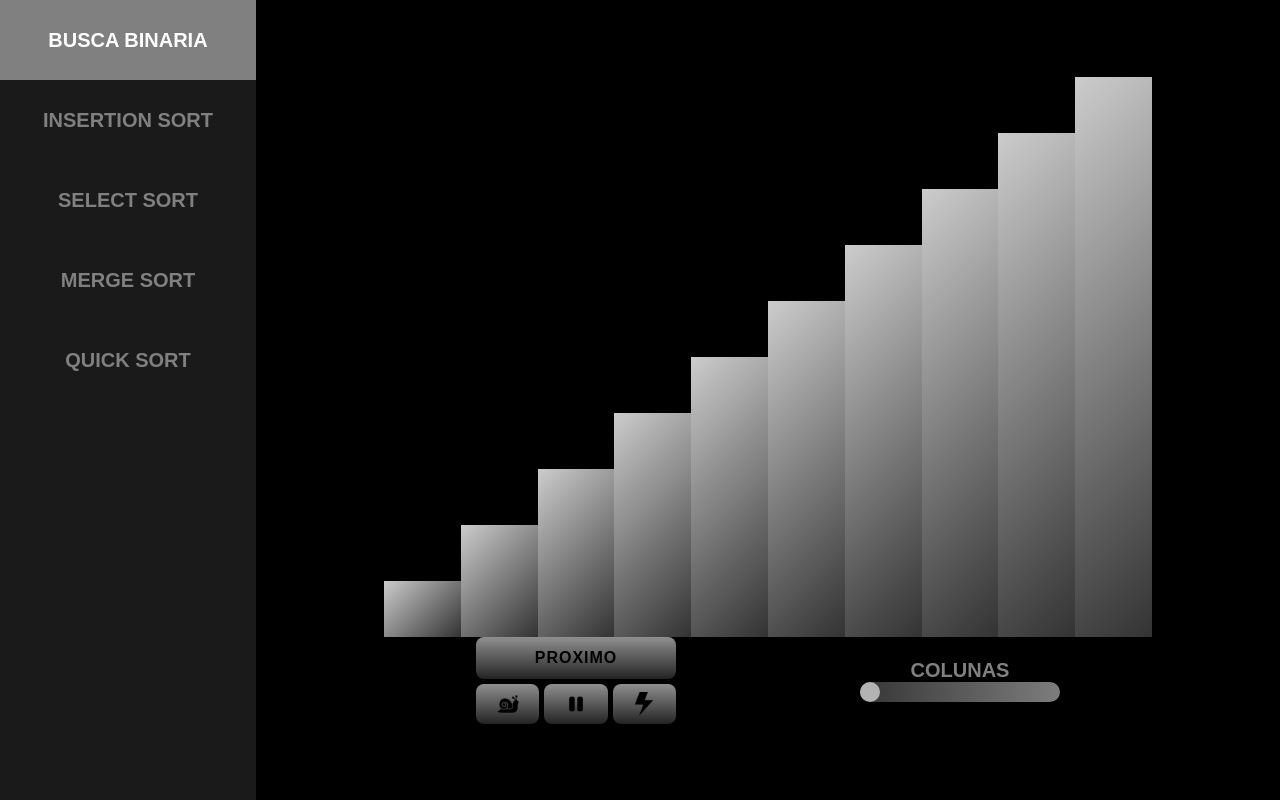
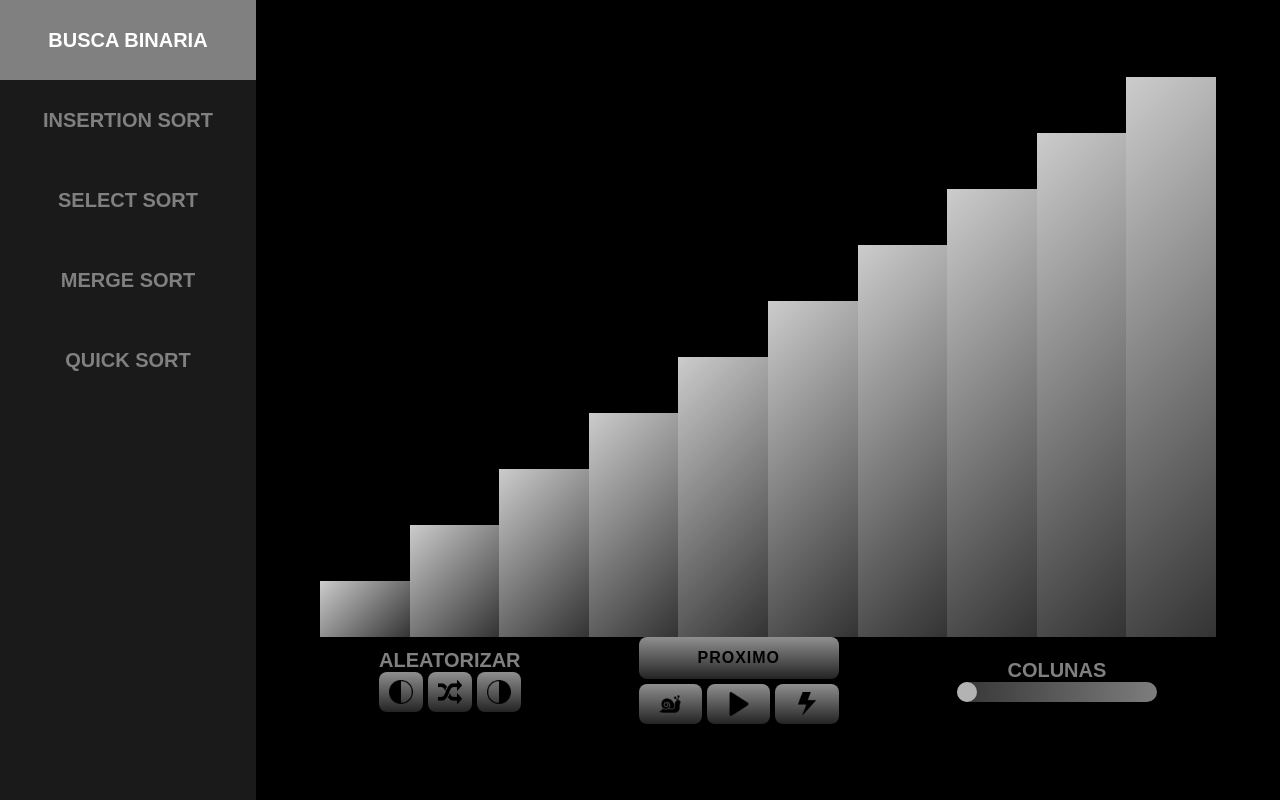
Before and after one commit to GUGOFO/Sorting-Algorithms, a React (Vite) app: page / in a window 1280 px wide. Built offline with nearby package versions, Linux system fonts and the light colour scheme.

Commit message:
Botoes aleatorios

```diff
--- a/src/TabelaDados/TabelaDados.jsx
+++ b/src/TabelaDados/TabelaDados.jsx
@@ -5,16 +5,24 @@ import playImg from '../assets/TabelaDados/play.png';
 import lesmaImg from '../assets/TabelaDados/lesma.png';
 import flashImg from '../assets/TabelaDados/flash.png';
 import pauseImg from '../assets/TabelaDados/pause.png';
+import aleatorioImg from '../assets/TabelaDados/aleatorio.png';
+import metadeImg from '../assets/TabelaDados/metade.png';
 
 function TabelaDados(){
 
     const [colunas, setColunas] = useState([1,2,3,4,5,6,7,8,9,10]);
     const [novoValor, setNovoValor] = useState(1);
+    const [estaRodando, setEstaRodando] = useState(false)
 
     function mudarQuantidadeDeColunas(e) {
         const numDeColunas = Number(e.target.value);
         const novoArray = Array.from({ length: numDeColunas }, (_, i) => i + 1);
         setColunas(novoArray);
+    }
+
+    function ComecarOuTerminar(){
+        setEstaRodando(r => r === true ? false : true);
+        console.log(estaRodando)
     }
 
     return(
@@ -31,16 +39,30 @@ function TabelaDados(){
                 })}
             </div>
             <div id={Styles.botoes}>
+                <div id="divAleatorizar">
+                    <label htmlFor="btnAleatorizar" id={Styles.texto} >ALEATORIZAR</label>
+                    <div id={Styles.divbtnsPequenos}>
+                        <button id={Styles.btnPrimeiraMetade} className={`${Styles.botao} ${Styles.btnPequeno}`}>
+                            <img src={metadeImg} alt="Velocidade 1" style={{width: 24, height: 24}}/>
+                        </button>
+                        <button id="btnAleatorizar" className={`${Styles.botao} ${Styles.btnPequeno}`}>
+                            <img src={aleatorioImg} alt="Velocidade 2" style={{width: 24, height: 24}}/>
+                        </button>
+                        <button id={Styles.btnSegundaMetade} className={`${Styles.botao} ${Styles.btnPequeno}`}>
+                            <img src={metadeImg} alt="Velocidade 3" style={{width: 24, height: 24}} />
+                        </button>
+                    </div>
+                </div>
                 <div id={Styles.btnComecar}>
                     <button id={Styles.btnProximo} className={Styles.botao}>PROXIMO</button>
-                    <div id={Styles.divVelocidades}>
-                        <button id={Styles.btnLesma} className={`${Styles.botao} ${Styles.btnVelocidade}`}>
-                            <img src={lesmaImg} alt="Velocidade 1" style={{width: 24, height: 24}} />
+                    <div id={Styles.divbtnsPequenos}>
+                        <button id={Styles.btnLesma} className={`${Styles.botao} ${Styles.btnPequeno}`}>
+                            <img src={lesmaImg} alt="Velocidade 1" style={{width: 24, height: 24}}/>
                         </button>
-                        <button id={Styles.btnPause} className={`${Styles.botao} ${Styles.btnVelocidade}`}>
-                            <img src={pauseImg} alt="Velocidade 2" style={{width: 24, height: 24}} />
+                        <button id={Styles.btnPause} className={`${Styles.botao} ${Styles.btnPequeno}`} onClick={() => ComecarOuTerminar()}>
+                            <img src={estaRodando === true ? pauseImg : playImg} alt="Velocidade 2" style={{width: 24, height: 24}}/>
                         </button>
-                        <button id={Styles.btnFlash} className={`${Styles.botao} ${Styles.btnVelocidade}`}>
+                        <button id={Styles.btnFlash} className={`${Styles.botao} ${Styles.btnPequeno}`}>
                             <img src={flashImg} alt="Velocidade 3" style={{width: 24, height: 24}} />
                         </button>
                     </div>
--- a/src/TabelaDados/TabelaDados.module.css
+++ b/src/TabelaDados/TabelaDados.module.css
@@ -27,7 +27,7 @@
     align-items: end;
 
     height: 70vh;
-    width: 60vw;
+    width: 70vw;
     background-color: none;
 }
 
@@ -56,6 +56,8 @@
     cursor: pointer;
     transition: filter 0.2s, transform 0.1s;
     filter: brightness(0.7);
+    user-select: none;
+    font-family: Arial, Helvetica, sans-serif;
 }
 
 .botao:hover {
@@ -74,14 +76,14 @@
     font-weight: bold;
 }
 
-#divVelocidades {
+#divbtnsPequenos {
     display: flex;
     width: 100%;
     justify-content: space-between;
     gap: 5px;
 }
 
-.btnVelocidade {
+.btnPequeno {
     flex: 1;
     display: flex;
     justify-content: center;
@@ -105,7 +107,7 @@
     font-size: 16px;
     padding: 0.5rem 1rem;
     border-radius: 2rem;
-    top: -60px;
+    top: -48px;
     left: 50%;
     translate: -50% 0;
     transition: 200ms ease;
@@ -117,7 +119,7 @@
 .coluna::after{
     content: "";
     position: absolute;
-    top: -27px;
+    top: -15px;
     left: 50%;
     translate: -50% 0;
     border-top: 10px solid rgb(102, 102, 102);
@@ -191,3 +193,7 @@
     align-items: center;
     flex-direction: column;
 }
+
+#btnPrimeiraMetade img{
+    transform: rotate(180deg);
+}
```
Also changed, not shown: src/assets/TabelaDados/aleatorio.png (added), src/assets/TabelaDados/metade.png (added).
